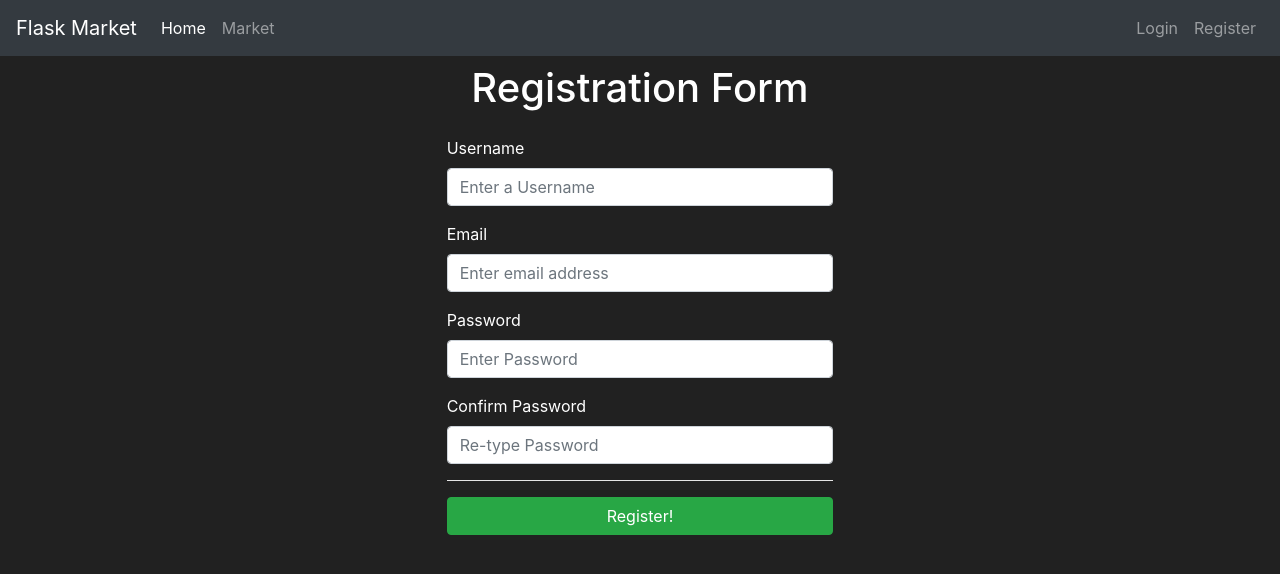
After one commit to Shreyanshukunwar/flask-ecommerce, a Flask app: page /register in a window 1280 px wide. The commit adds this page. Shown: the top 574 px of the page. Run offline with Flask 2, Linux system fonts and the light colour scheme.

Commit message:
adding flask forms

```diff
--- a/market/__init__.py
+++ b/market/__init__.py
@@ -5,6 +5,7 @@ app = Flask(__name__)
 
 #Configs for db
 app.config['SQLALCHEMY_DATABASE_URI'] = 'sqlite:///market.db'
+app.config['SECRET_KEY'] = '542999b3772800fd586b0ee4'
 
 db = SQLAlchemy(app)
 
--- /dev/null
+++ b/market/forms.py
@@ -0,0 +1,9 @@
+from flask_wtf import FlaskForm
+from wtforms import StringField, PasswordField, SubmitField
+
+class RegisterForm(FlaskForm):
+	username = StringField(label='Username')
+	email_address = StringField(label='Email')
+	password1 = PasswordField(label='Password')
+	password2 = PasswordField(label='Confirm Password')
+	submit = SubmitField(label='Register!')
--- a/market/routes.py
+++ b/market/routes.py
@@ -1,6 +1,8 @@
 from market import app
 from flask import render_template
+
 from .models import Item
+from .forms import RegisterForm
 
 @app.route('/')
 @app.route('/home')
@@ -11,3 +13,8 @@ def home_page():
 def market_page():
 	items = Item.query.all()
 	return render_template('market.html', items=items)
+
+@app.route('/register')
+def register_page():
+	form = RegisterForm()
+	return render_template('register.html', form=form)
--- a/market/templates/base.html
+++ b/market/templates/base.html
@@ -34,7 +34,7 @@
                 <a class="nav-link" href="#">Login</a>
             </li>
             <li class="nav-item">
-                <a class="nav-link" href="#">Register</a>
+                <a class="nav-link" href="{{ url_for('register_page') }}">Register</a>
             </li>
         </ul>
       </div>
--- /dev/null
+++ b/market/templates/register.html
@@ -0,0 +1,26 @@
+{% extends 'base.html' %}
+
+{% block title %} Register {% endblock title %}
+
+{% block content %}
+	<h1 align="center" class="mt-2"> Registration Form</h1>
+	<div class="col-md-4" style="margin: 0 auto;">
+		<form method="POST" class="form-register" style="color: white;">
+			{{ form.username.label(class='mt-3') }}
+			{{ form.username(class="form-control", placeholder="Enter a Username") }}
+
+			{{ form.email_address.label(class='mt-3') }}
+			{{ form.email_address(class="form-control", placeholder="Enter email address") }}
+
+			{{ form.password1.label(class='mt-3') }}
+			{{ form.password1(class="form-control", placeholder="Enter Password") }}
+
+			{{ form.password2.label(class='mt-3') }}
+			{{ form.password2(class="form-control", placeholder="Re-type Password") }}
+
+			<hr style="background-color: white;">
+
+			{{ form.submit(class='mt-3 btn btn-success btn-block') }}
+		</form>
+	</div>
+{% endblock content %}
```
